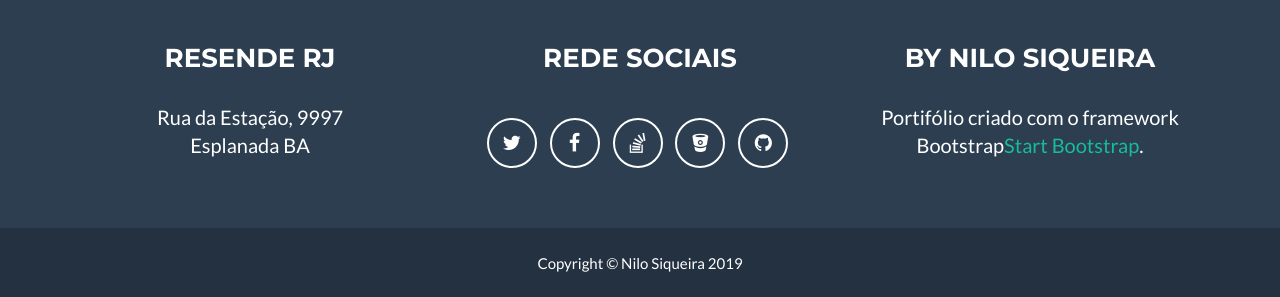
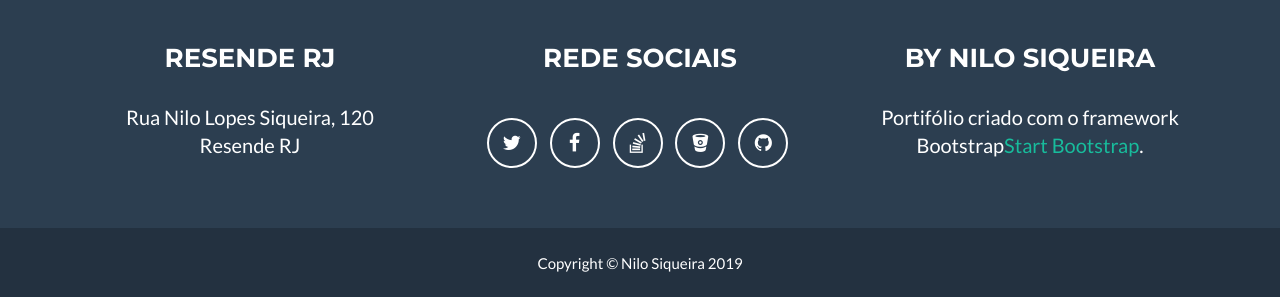
Before and after one commit to nilosiqueira/nilosiqueira.github.io, a Jekyll site: the page built from index.md, in a window 1280 px wide and 900 px high, scrolled down 2640 px. Shown: the part 600-897 px from the top of the window. Built offline with Jekyll 4.4.1, drawn with Linux system fonts in a browser that asks for light colours.

Commit message:
Update _config.yml
Realizado mudança de endereço

```diff
--- a/_config.yml
+++ b/_config.yml
@@ -52,8 +52,8 @@ social:
 
 # Postal address (add as many lines as necessary)
 address:
-  - line: Rua da Estação, 9997
-  - line: Esplanada BA
+  - line: Rua Nilo Lopes Siqueira, 120
+  - line: Resende RJ
 
 # Credits content
 credits: ' Portifólio criado com o framework Bootstrap<a href="http://startbootstrap.com">Start Bootstrap</a>.'
```
